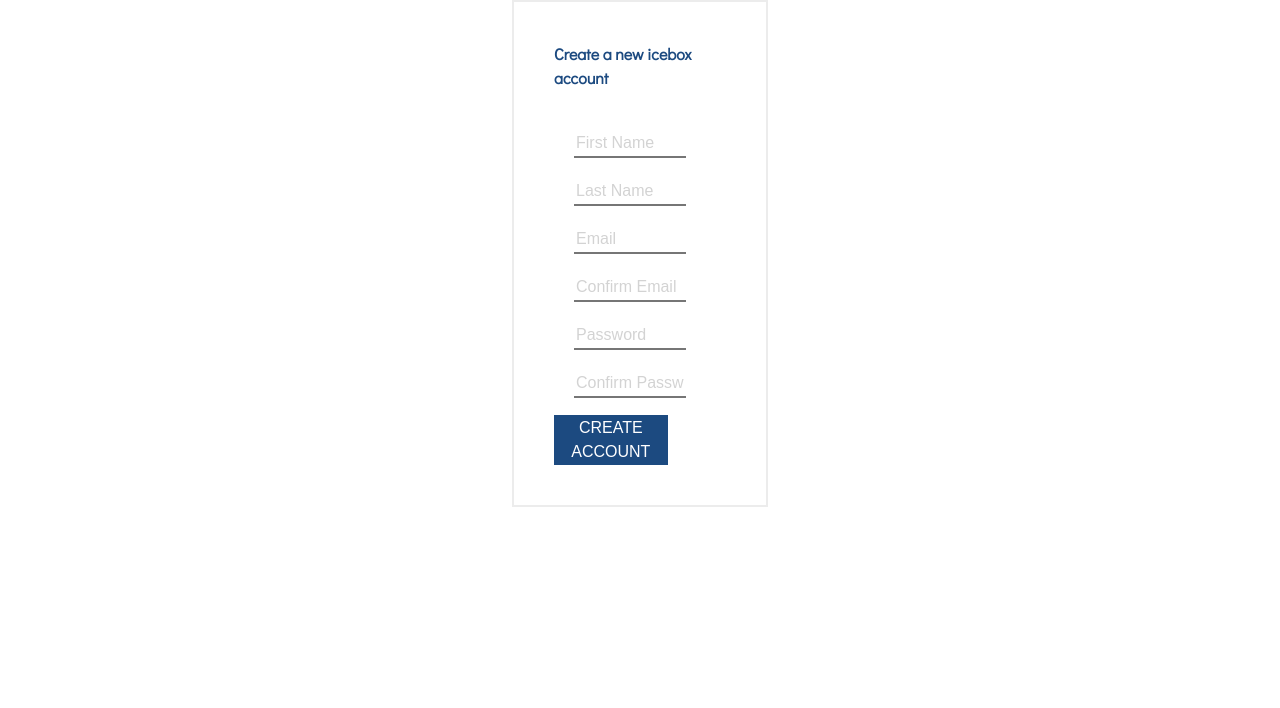
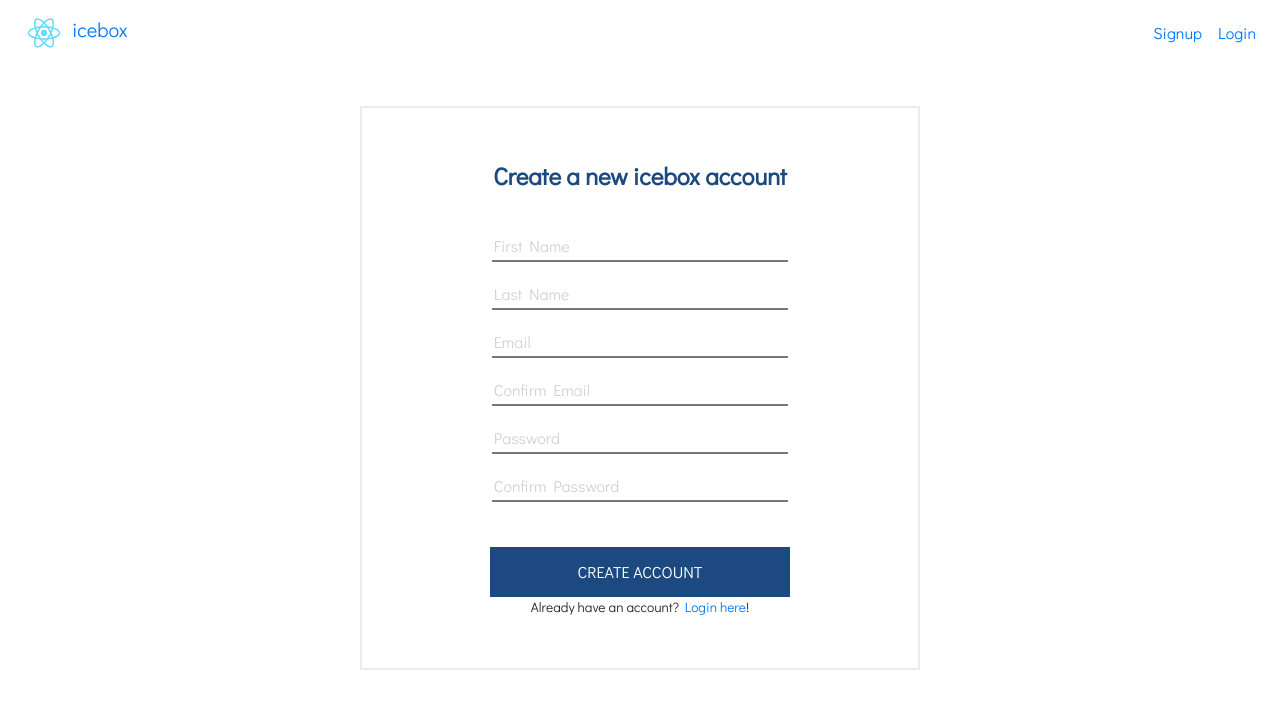
Before and after one commit to crispy-palm-trees/icebox, a React (Create React App) app: page /icebox/signup in a window 1280 px wide. Shown: the top 708 px of the page. Built offline with nearby package versions, Linux system fonts and the light colour scheme; what google-maps-react would draw is missing.

Commit message:
signup and login component styles

```diff
--- a/src/Components/Navbar/NavbarSite/NavbarSite.tsx
+++ b/src/Components/Navbar/NavbarSite/NavbarSite.tsx
@@ -8,17 +8,17 @@
   render() {
     return (
       <nav className="navbar navbar-expand-lg">
-        <a className="navbar-brand" href="#">
+        <a className="navbar-brand" href="/">
           <img src={logo} />
           icebox
         </a>
         <div className="collapse navbar-collapse d-sm-inline-flex flex-sm-row-reverse">
           <ul className="navbar-nav ml-auto" id="navList">
             <li className="nav-item">
-              <a className="nav-link">Signup</a>
+              <a className="nav-link" href="/signup">Signup</a>
             </li>
             <li className="nav-item">
-              <a className="nav-link">Login</a>
+              <a className="nav-link" href="login">Login</a>
             </li>
             <li className="nav-item active" hidden>
               <a className="nav-link">Home</a>
--- a/src/Containers/Login/Login.css
+++ b/src/Containers/Login/Login.scss
@@ -1,16 +1,18 @@
 #loginContainer {
   position: relative;
-  top: 30%;
+  top: 10vh;
+  text-align: center;
   border: 2px solid #ececec;
   margin: 0 auto;
-  width: 20%;
-  padding: 40px;
+  padding: 50px;
+  width: 70vh;
 }
 
 #loginTitle {
   color: #1c4a80;
   font-weight: 700;
   margin-bottom: 30px;
+  font-size: 150%;
 }
 
 .login-icons {
@@ -19,7 +21,7 @@
 }
 
 .login-input {
-  font-family: "Raleway", sans-serif;
+  font-family: "Didact Gothic", sans-serif;
   width: 65%;
   border-top: none;
   border-left: none;
@@ -32,6 +34,7 @@
 }
 
 ::placeholder {
+  font-family: "Didact Gothic", sans-serif;
   color: lightgray;
 }
 
--- a/src/Containers/Login/Login.tsx
+++ b/src/Containers/Login/Login.tsx
@@ -1,17 +1,26 @@
 import React from "react";
-import "./Login.css";
+
+import NavBarSite from "./../../Components/Navbar/NavbarSite/NavbarSite";
+
+import "./Login.scss";
+
+import { FontAwesomeIcon } from "@fortawesome/react-fontawesome";
+import { faEnvelope, faUnlock } from "@fortawesome/free-solid-svg-icons";
+
 
 class Login extends React.Component {
   render() {
     return (
+      <div>
+        <NavBarSite />
         <div id="loginContainer">
           <div id="loginTitle">Login with your icebox account</div>
           <div className="input-row">
-          <img className="login-icons" src="../../assets/images/username.png" alt="Email Icon" />
+            <FontAwesomeIcon icon={faEnvelope} size="1x" color="grey" />
             <input className="login-input" id="email" type="text" placeholder="Enter your email address" />
           </div>
           <div className="input-row">
-          <img className="login-icons" src="../../assets/images/password.png" alt="Password Icon" />
+            <FontAwesomeIcon icon={faUnlock} size="1x" color="grey" />
             <input className="login-input" id="password" type="password" placeholder="Enter your password" />
           </div>
           <div id="forgotPasswordContainer">
@@ -23,7 +32,8 @@
             <div id="facebookLogin">Login with your facebook account</div> */}
 
           <div>
-          <a id="newAccount">Create a new account</a>
+            <a href="signup" id="newAccount">Create a new account</a>
+          </div>
         </div>
       </div>
     );
--- a/src/Containers/Signup/Signup.css
+++ b/src/Containers/Signup/Signup.scss
@@ -1,16 +1,18 @@
 #signupContainer {
-  position: relative;
-  top: 30%;
-  border: 2px solid #ececec;
-  margin: 0 auto;
-  width: 20%;
-  padding: 40px;
+    position: relative;
+    top: 5vh;
+    text-align: center;
+    border: 2px solid #ececec;
+    margin: 0 auto;
+    padding: 50px;
+    width: 70vh;
 }
 
 #signupTitle {
   color: #1c4a80;
   font-weight: 700;
   margin-bottom: 20px;
+  font-size: 150%;
 }
 
 .signup-input {
@@ -28,10 +30,12 @@
 
 ::placeholder {
   color: lightgray;
+  font-family: "Didact Gothic", sans-serif;
 }
 
 #createAccountBtn {
-  font-family: "Raleway", sans-serif;
+
+  font-family: "Didact Gothic", sans-serif;
   width: 66%;
   height: 50px;
   color: white;
@@ -44,3 +48,7 @@
 #createAccountBtn:hover {
   cursor: pointer;
 }
+
+.already-have-account {
+  font-size: 85%;
+}
--- a/src/Containers/Signup/Signup.tsx
+++ b/src/Containers/Signup/Signup.tsx
@@ -1,8 +1,14 @@
 import React from "react";
-import "./Signup.css";
 
-const Signup: React.FC = () => {
+import NavBarSite from "./../../Components/Navbar/NavbarSite/NavbarSite";
+
+import "./Signup.scss";
+
+class Signup extends React.Component {
+  render () {
     return (
+      <div>
+      <NavBarSite />
         <div id="signupContainer">
           <div id="signupTitle">Create a new icebox account</div>
           <div className="input-row">
@@ -25,8 +31,13 @@
           </div>
 
           <button id="createAccountBtn">CREATE ACCOUNT</button>
+
+          <div className="already-have-account">Already have an account? <a href="/login" id="loginHere">Login here</a>!</div>
         </div>
+      </div>
+
     );
+  };
 };
 
 export default Signup;
```
Also changed, not shown: 1 other file (tests, documents, lock files or other folders). Lines whose indentation alone changed are shown as unchanged.
